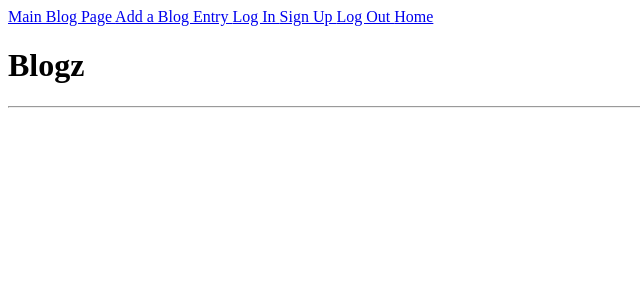
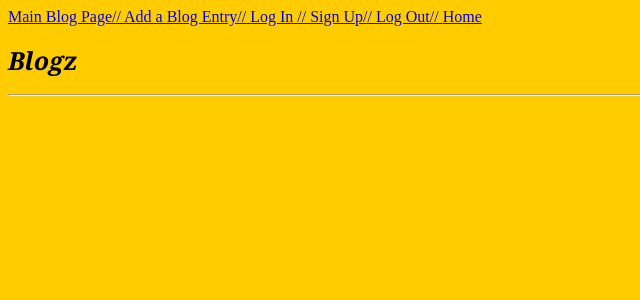
Before and after one commit to rcohle/blogz, a Flask app: page /blog in a window 1280 px wide. Shown: the top 300 px of the page, without its empty margins (0-640 px from the left). Run offline with Flask 2, Linux system fonts and the light colour scheme; data that the repository does not hold is empty.

Commit message:
update css, some refactoring

```diff
--- a/main.py
+++ b/main.py
@@ -35,20 +35,24 @@ class User(db.Model):
 
 ###########################################################################
 
+#need to be logged in to access certain pages
 @app.before_request
 def require_login():
     allowed_routes = ['login', 'signup','blog','index']
     if request.endpoint not in allowed_routes and 'username' not in session:
         return redirect('/login')
+
 ###########################################################################
 
-# redirect from 'home page' to blog page
+# show all users on index page
 @app.route('/')
 def index():
     users = User.query.all()
     return render_template('index.html', users = users)
+
 ###########################################################################
 
+#log in, verify password
 @app.route('/login', methods=['POST', 'GET'])
 def login():
     if request.method == 'POST':
@@ -63,14 +67,18 @@ def login():
             flash('User password incorrect, or user does not exist', 'error')
 
     return render_template('login.html')
+
 ##########################################################################
 
+#delete user session
 @app.route('/logout')
 def logout():
     del session['username']
     return redirect('/blog')
+
 ###########################################################################
 
+# signup a user - tons of validation checks and error messages to pass to template
 @app.route('/signup', methods=['POST', 'GET'])
 def signup():
     if request.method == 'POST':
@@ -141,30 +149,32 @@ def signup():
             return render_template('signup.html', empty_error_user_name=empty_error_user_name, empty_error_password=empty_error_password, match_error=match_error, empty_error_verify_password=empty_error_verify_password, username=username, password=password)
 
     return render_template('signup.html')
+
 ###########################################################################
 
-# display all blogs
-
+# display all blogs unless clicking from /blog page with a GET for userid or blogid in request
+# in that case send to author page or blog post page
 @app.route('/blog', methods=['POST', 'GET'])
 def blog():
 
-    if 'id' in request.args or 'user' in request.args:
-        if 'id' in request.args:
-            id = request.args.get('id')
-            blog = Blog.query.get(id)
-            return render_template('post.html', blog=blog)
+    if 'id' in request.args:
+        id = request.args.get('id')
+        blog = Blog.query.get(id)
+        return render_template('post.html', blog=blog)
 
-        elif 'user' in request.args:
-            userID = int(request.args.get('user'))
-            owner = User.query.get(userID)
-            blog_posts = Blog.query.filter_by(owner=owner).all()
-            return render_template('blog.html', blog_posts=blog_posts)
+    elif 'user' in request.args:
+        user_id = int(request.args.get('user'))
+        owner = User.query.get(user_id)
+        blog_posts = Blog.query.filter_by(owner=owner).all()
+        return render_template('blog.html', blog_posts=blog_posts)
+
     else:
         blog_posts = Blog.query.all()
         return render_template('blog.html', blog_posts=blog_posts)
+
 ###########################################################################
+
 # add new post
-
 @app.route('/newpost', methods=['POST', 'GET'])
 def new_post():
     error_title = 'Please enter a title for your blog post'
--- a/templates/base.html
+++ b/templates/base.html
@@ -10,22 +10,33 @@
             }
             h1 {
                 text-align:left;
+                font: italic bold 25px Georgia, serif;
             }
+            body {
+                background-color: #ffcc00;
+            }
+            h3 {
+                font: italic bold 20px Georgia, serif;
+            }
+            h4 {
+                font: italic bold 12px/30px Georgia, serif;
+            }
+
         </style>
 </head>
 
 <body>
 
     <nav>
-        <a href='/blog'>Main Blog Page
+        <a href='/blog'>Main Blog Page//
         </a>
-        <a href='/newpost'>Add a Blog Entry
+        <a href='/newpost'>Add a Blog Entry//
         </a>
-        <a href='/login'>Log In
+        <a href='/login'>Log In //
         </a>
-        <a href='/signup'>Sign Up
+        <a href='/signup'>Sign Up//
         </a>
-        <a href='/logout'>Log Out
+        <a href='/logout'>Log Out//
         </a>
         <a href='/'>Home
         </a>
@@ -37,7 +48,7 @@
         <li class="{{category}}">{{message}}</li>
     {% endfor %}
     </ul>
-{% endwith %}
+    {% endwith %}
 
     {% block content %}
     {% endblock %}
--- a/templates/blog.html
+++ b/templates/blog.html
@@ -6,10 +6,10 @@
     <hr />
 
     {% for blog in blog_posts %}
-    <a class="blog_title" href="./blog?id={{blog.id}}">{{blog.title}}</a>
+    <h3><a class="blog_title" href="./blog?id={{blog.id}}">{{blog.title}}</a></h3>
 
-    <p>{{blog.body}}</p>
-    <p>Authored by <a href="./blog?user={{blog.owner.id}}">{{blog.owner.username}}</a></p>
+    <h4><p>{{blog.body}}</p></h4>
+    <h4><p>Authored by <a href="./blog?user={{blog.owner.id}}">{{blog.owner.username}}</a></p></h4>
     <hr />
     {% endfor %}
 
--- a/templates/index.html
+++ b/templates/index.html
@@ -7,7 +7,7 @@
 
         {% for user in users %}
         <ul>
-          <li><a href="/blog?user={{user.id}}">{{user.username}}</a></li>
+          <li><h3><a href="/blog?user={{user.id}}">{{user.username}}</a></h3></li>
         </ul>
         <hr />
         {% endfor %}
```
Also changed, not shown: templates/signup.html (+0 -54 lines).
